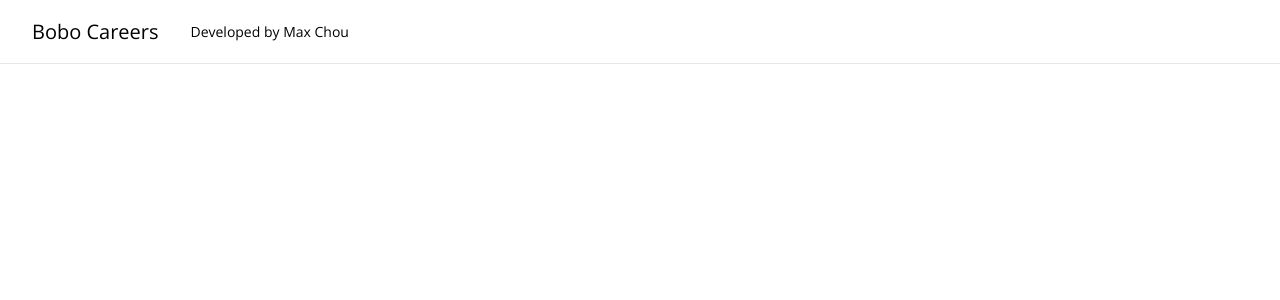
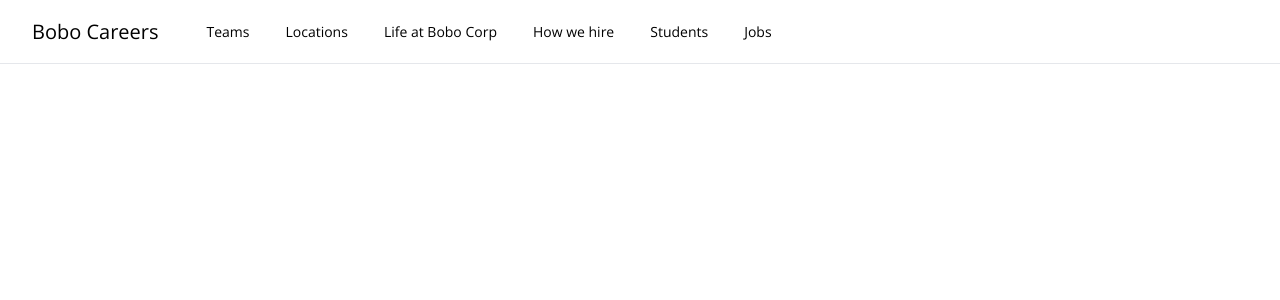
Before and after one commit to MaxChou1205/vue3-job-search, a Vue app: page / in a window 1280 px wide. Shown: the top 300 px of the page. Built offline with nearby package versions, Linux system fonts and the light colour scheme.

Commit message:
add nav items

```diff
--- a/src/components/MainNav.vue
+++ b/src/components/MainNav.vue
@@ -4,10 +4,23 @@
       <div
         class="border-brand-gray-1 mx-auto flex h-full flex-nowrap border-b border-solid px-8"
       >
-        <a href="/" class="flex h-full items-center text-xl">{{ company }}</a>
-        <h2 class="ml-8 flex h-full items-center">
-          Developed by {{ author.firstName }} {{ author.lastName }}
-        </h2>
+        <a :href="url" class="flex h-full items-center text-xl">{{
+          company
+        }}</a>
+
+        <nav class="ml-12 h-full">
+          <ul class="flex h-full list-none">
+            <li
+              v-for="menuItem in menuItems"
+              :key="menuItem"
+              class="ml-9 h-full first:ml-0"
+            >
+              <a href="" class="flex h-full items-center py-2.5">{{
+                menuItem
+              }}</a>
+            </li>
+          </ul>
+        </nav>
       </div>
     </div>
   </header>
@@ -19,10 +32,15 @@
   data() {
     return {
       company: "Bobo Careers",
-      author: {
-        firstName: "Max",
-        lastName: "Chou",
-      },
+      url: "https://careers.google.com",
+      menuItems: [
+        "Teams",
+        "Locations",
+        "Life at Bobo Corp",
+        "How we hire",
+        "Students",
+        "Jobs",
+      ],
     };
   },
 };
```
Also changed, not shown: 1 other file (tests, documents, lock files or other folders).
